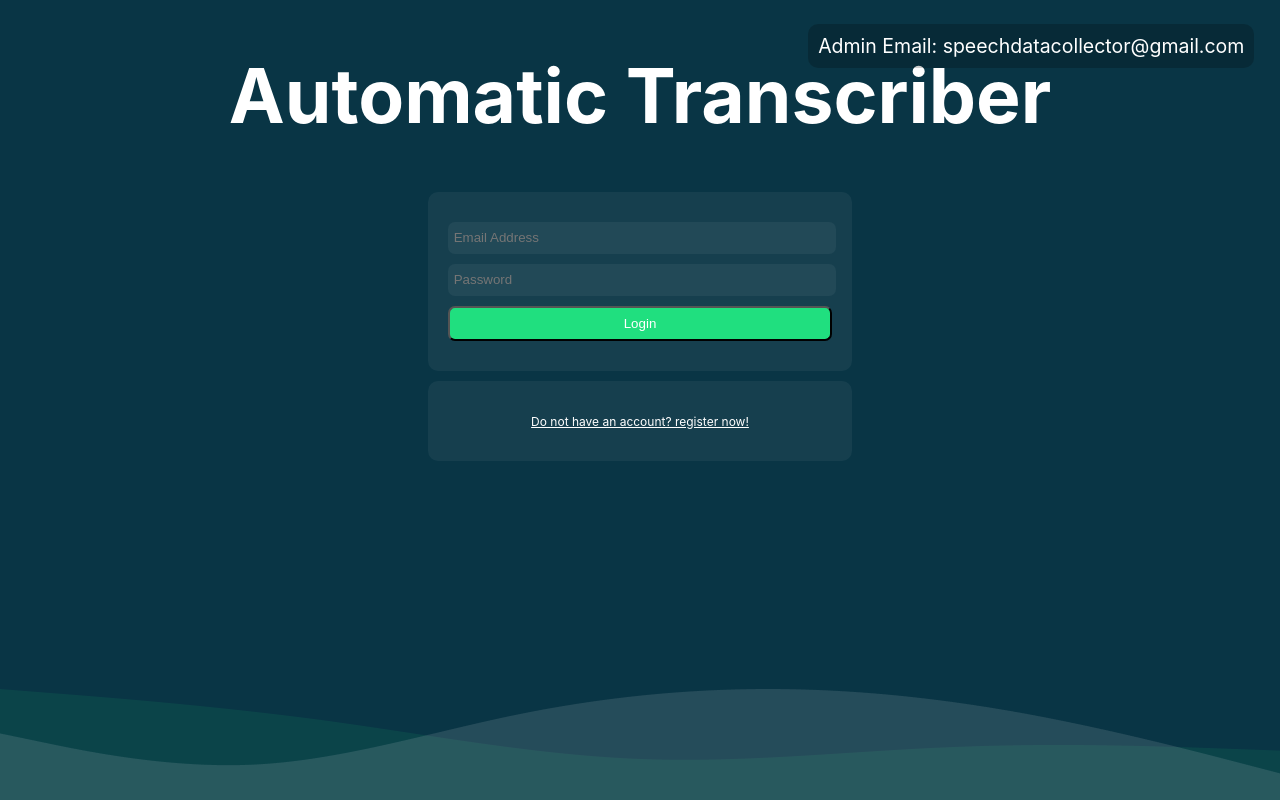
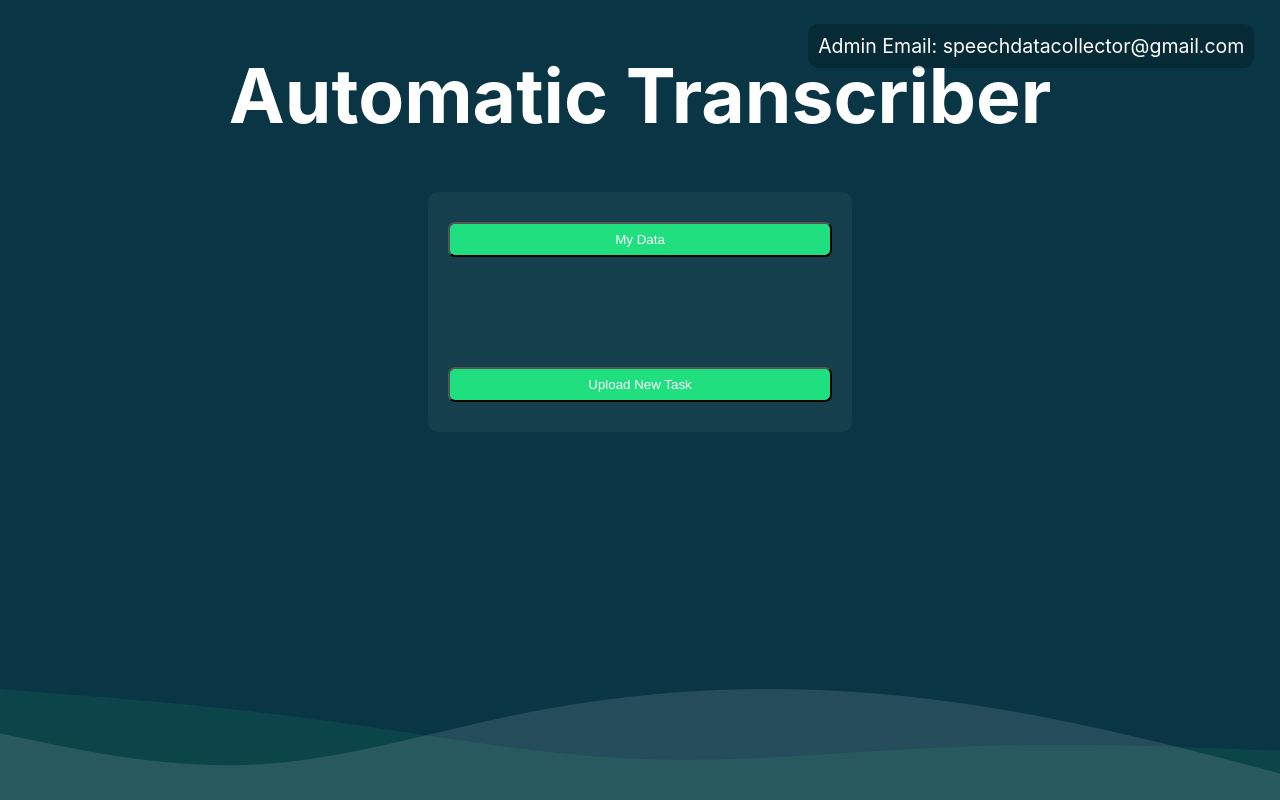
Before and after one commit to omarjawabra/AsrOT_Frontend, a React (Create React App) app: page / in a window 1280 px wide. Before the commit this address led to /login. Built offline with nearby package versions, Linux system fonts and the light colour scheme.

Commit message:
Created new Home Page

```diff
--- a/src/App.js
+++ b/src/App.js
@@ -4,6 +4,7 @@ import LoginPage from "./pages/LoginPage"
 import RegisterPage from "./pages/RegisterPage"
 import TasksList from "./pages/TasksList"
 import CreateTask from "./pages/CreateTask"
+import HomePage from "./pages/HomePage"
 import {BrowserRouter as Router,Route,Switch} from 'react-router-dom'
 
 function App() {
@@ -17,7 +18,7 @@ function App() {
              <RegisterPage></RegisterPage>
           </Route>
           <Route exact path={"/"}>
-             <TasksList></TasksList>
+             <HomePage></HomePage>
           </Route>
           <Route exact path={"/create"}>
              <CreateTask></CreateTask>
--- /dev/null
+++ b/src/pages/HomePage.js
@@ -0,0 +1,100 @@
+import "../App.css";
+import React, { useState } from "react";
+import login from "../api/Login";
+import ClipLoader from "react-spinners/ClipLoader";
+import { Link, useHistory } from "react-router-dom";
+import { auth } from "../user/User";
+import toast, { Toaster } from 'react-hot-toast';
+import AdminMail from "../components/AdminMail";
+
+function HomePage() {
+  const history = useHistory();
+  const myDataClicked = async () => {
+    /*setLoading(true);
+    let response = await login(email, password);
+    setLoading(false);
+    if (response) {
+      auth(response.token, email);
+      history.push("/");
+    } else {
+      toast.error("Failed to login, please check your credentials", { position: "bottom-center" });
+    }*/
+  };
+
+    const uploadNewTaskClicked = async () => {
+    /*setLoading(true);
+    let response = await login(email, password);
+    setLoading(false);
+    if (response) {
+      auth(response.token, email);
+      history.push("/");
+    } else {
+      toast.error("Failed to login, please check your credentials", { position: "bottom-center" });
+    }*/
+  };
+
+
+  return (
+    <div className="App">
+      <header className="App-header">
+        <AdminMail></AdminMail>
+        <h1 style={{ color: "#ffffff", fontSize: 75 }}>
+          Automatic Transcriber
+        </h1>
+        <div
+          style={{
+            backgroundColor: "rgba(255,255,255,0.05)",
+            padding: 20,
+            borderRadius: 10,
+            width: "30%",
+          }}
+        >
+
+
+          <button
+            onClick={myDataClicked}
+            style={{
+              backgroundColor: "#20DF7F",
+              width: "100%",
+              height: 35,
+              borderRadius: 7,
+              marginTop: 10,
+              color: "white",
+            }}
+          >
+            My Data
+          </button>
+          <div style={{ height: 100 }}></div>
+          <button
+            onClick={uploadNewTaskClicked}
+            style={{
+              backgroundColor: "#20DF7F",
+              width: "100%",
+              height: 35,
+              borderRadius: 7,
+              marginTop: 10,
+              color: "white",
+            }}
+          >
+            Upload New Task
+          </button>
+          <div style={{ height: 10 }}></div>
+        </div>
+
+
+
+        <img
+          src={require("../images/background.png")}
+          style={{
+            bottom: "0%",
+            backgroundColor: "rgba(0,0,0,0)",
+            width: "100%",
+            position: "absolute",
+          }}
+        ></img>
+      </header>
+    </div>
+  );
+}
+
+export default HomePage;
```
